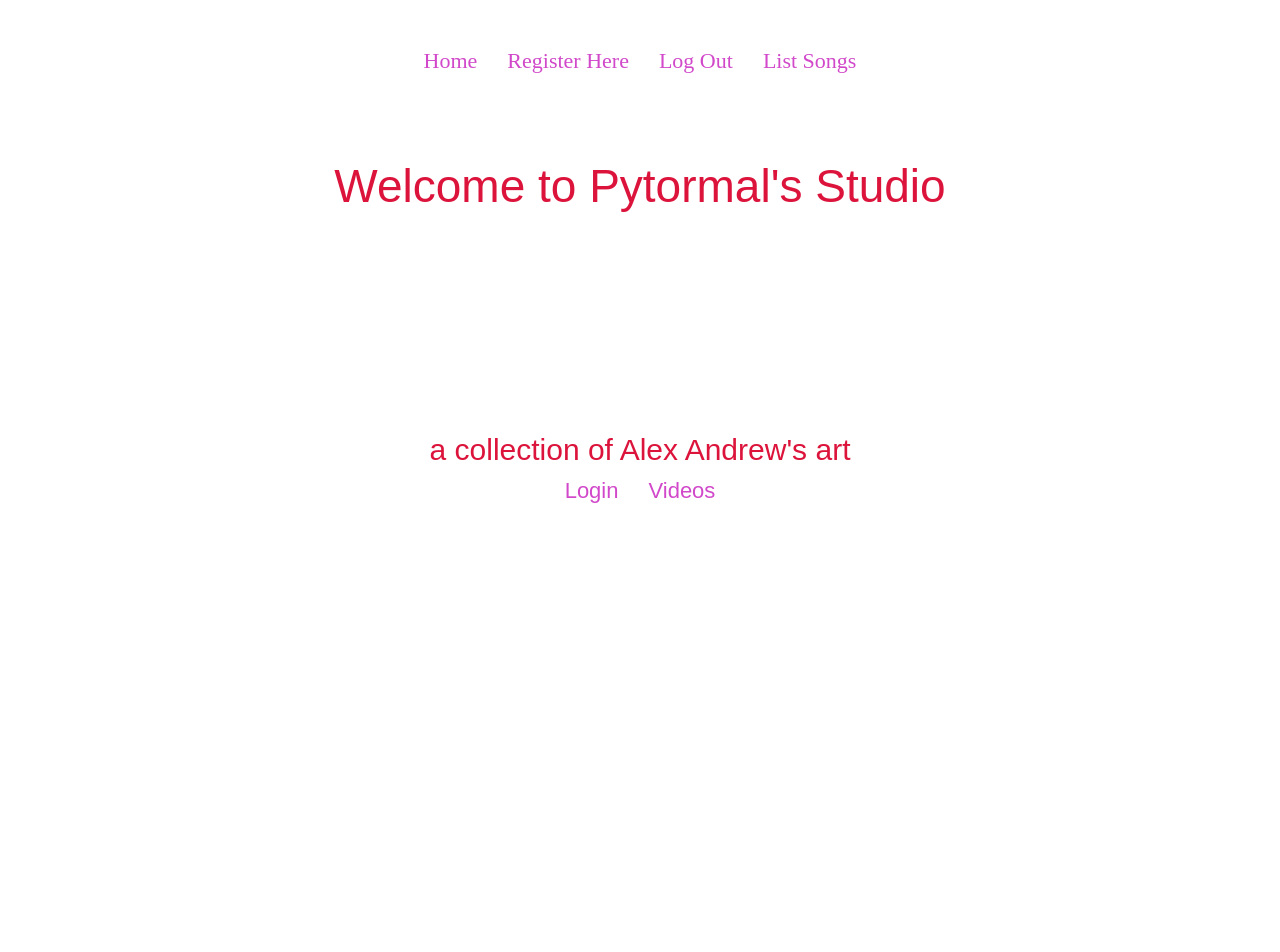
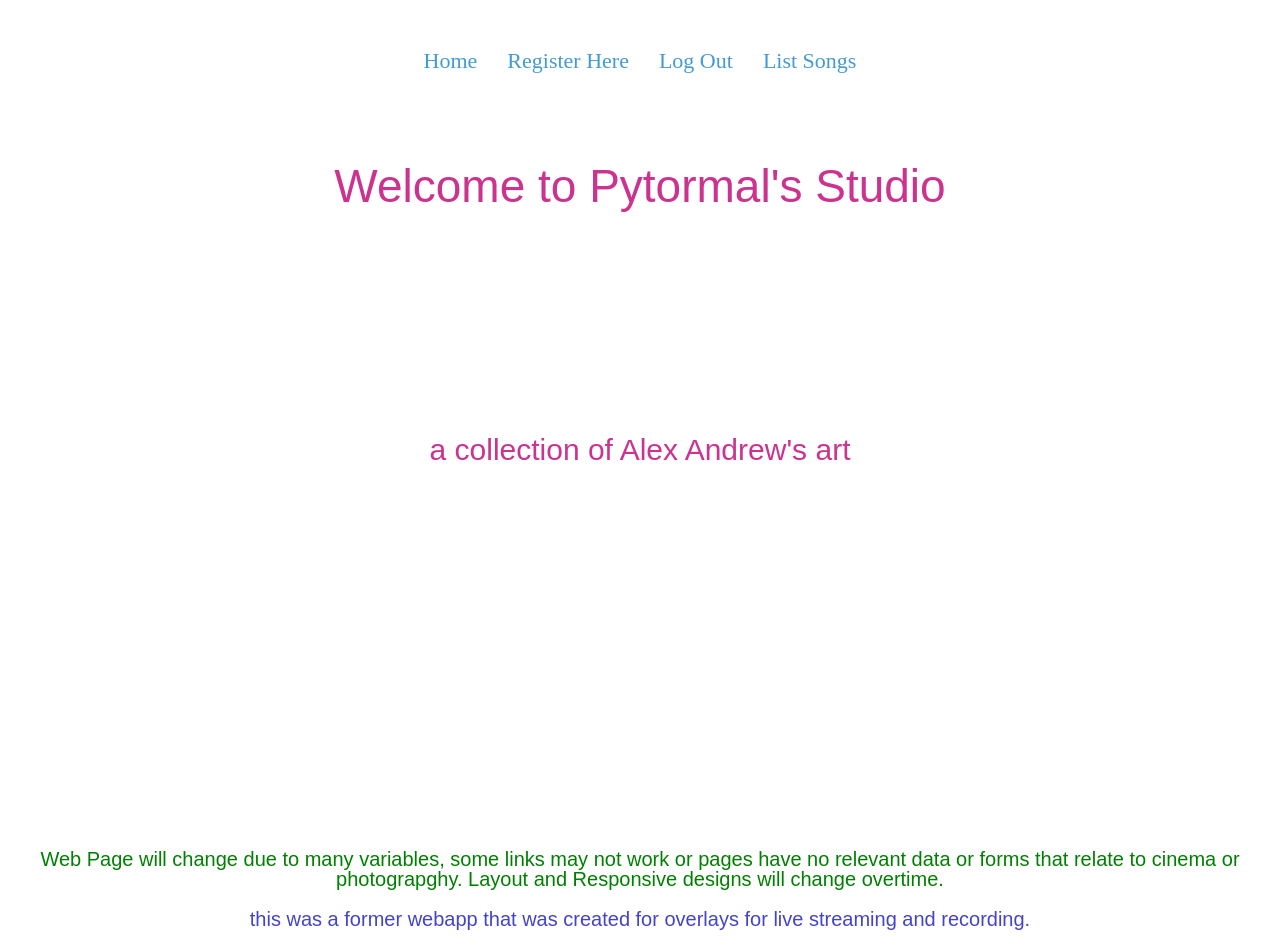
Before and after one commit to Pytormal/PYT-Studio, a React (Create React App) app: page / in a window 1280 px wide. Shown: the top 952 px of the page. Before the commit the page ends 800 px from the top, so only its background shows below. Built offline with nearby package versions, Linux system fonts and the light colour scheme.

Commit message:
added text, changed css

```diff
--- a/src/components/Home.js
+++ b/src/components/Home.js
@@ -15,14 +15,23 @@ class Home extends React.Component {
         <div className="title-card">
           <section className="welcome-title">
             <h1> Welcome to Pytormal's Studio</h1>
-       {/*  <span id="WelcomeUser">{`${this.state.user.user_name},`}</span>
+            {/*  <span id="WelcomeUser">{`${this.state.user.user_name},`}</span>
           <p className="home-p">what would you like to do?</p> */}
-<h2> a collection of Alex Andrew's art</h2>
+            <h2> a collection of Alex Andrew's art</h2>
+
+            <p Id="placeholder">
+              Web Page will change due to many variables, some links may not
+              work or pages have no relevant data or forms that relate to cinema
+              or photograpghy. Layout and Responsive designs will change overtime.
+              <p id="parkey">
+                this was a former webapp that was created for overlays for live streaming and recording.
+              </p>
+            </p>
           </section>
 
           <div className="home-links links">
             <Link to="/login">Login</Link>
-        {/* <Link to="/Polls-hub">Polls</Link>
+            {/* <Link to="/Polls-hub">Polls</Link>
              <Link to="/upload-song">Upload Songs here</Link>
             <Link to="/timers">Timers</Link> */}
             <Link to="/video-gallery">Videos</Link>
--- a/src/components/styles/App.css
+++ b/src/components/styles/App.css
@@ -3,10 +3,21 @@ html {
   align-items: center;
   justify-content: center;
   font-size: 10px;
-  color: crimson;
+  color: rgb(203, 51, 142);
   background: transparent;
   /* overflow: hidden; */
 }
+
+#placeholder {
+padding: 30% 4rem 2em 4rem;
+  color: green;
+}
+
+#parkey{
+  padding: 2rem;
+  color:rgb(68, 68, 200)
+}
+
 ::-webkit-scrollbar {
   display: none;
 }
@@ -61,7 +72,7 @@ h4 {
   align-items: flex-end;
 }
 a {
-  color: rgb(209, 72, 202);
+  color: rgb(66, 155, 210);
   text-decoration: none;
   padding: 1.5rem;
   font-size: 2.2rem;
```
